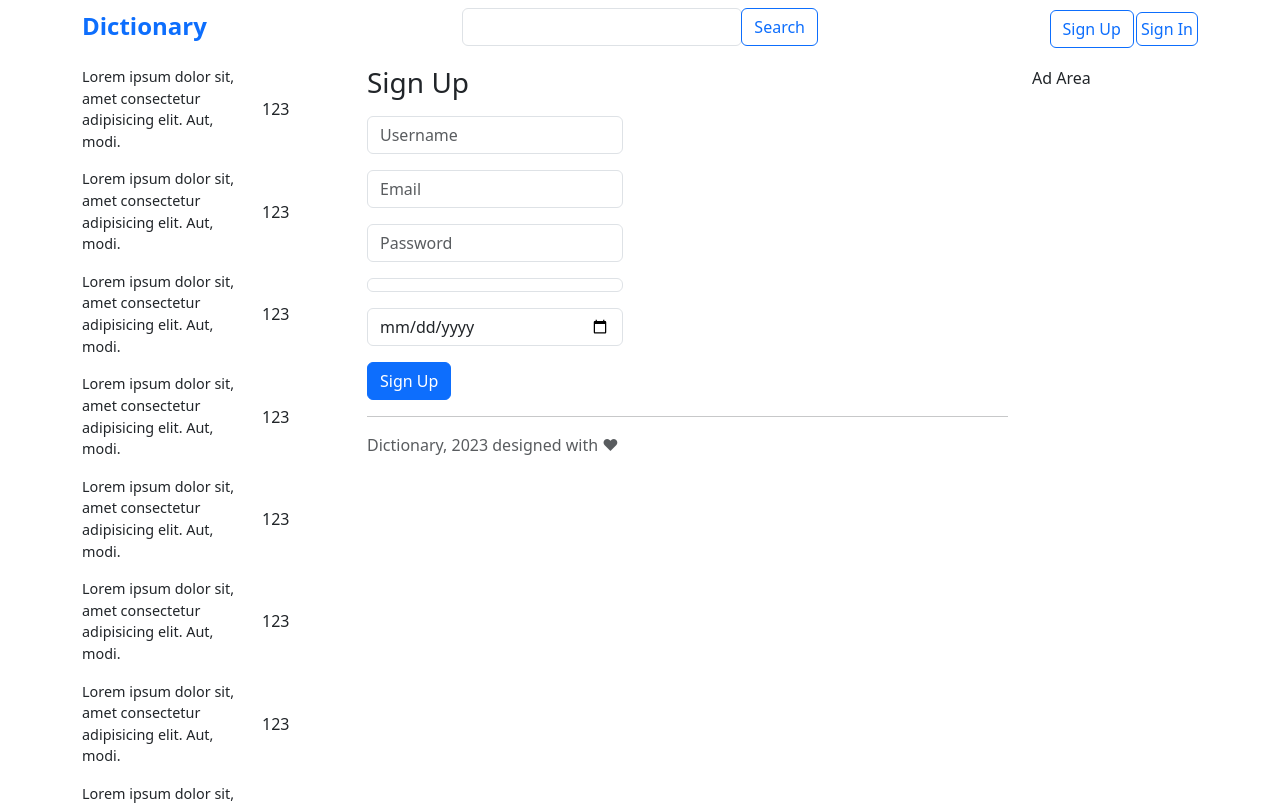
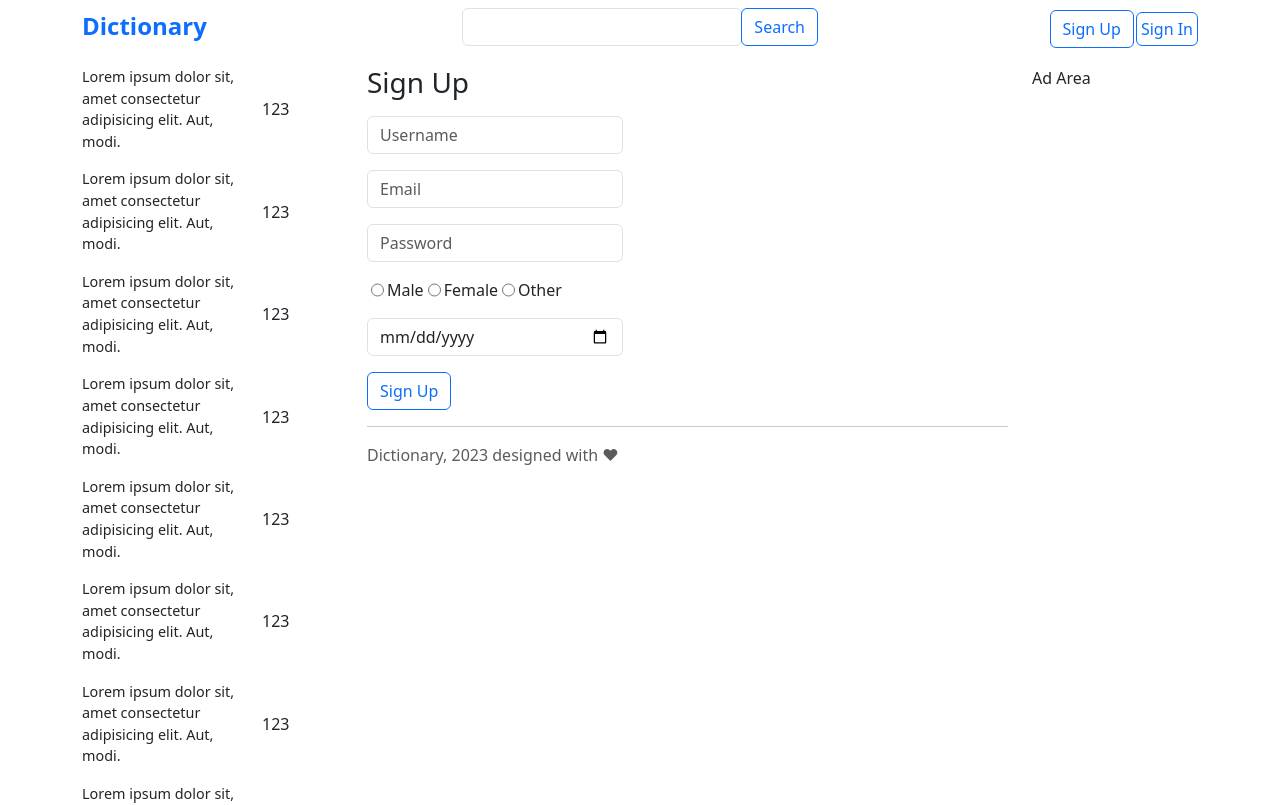
Before and after one commit to tumeraltunbas/dictionary-client, a React (Create React App) app: page /auth/sign/up in a window 1280 px wide. Shown: the top 805 px of the page. Built offline with nearby package versions, Linux system fonts and the light colour scheme; no server answers.

Commit message:
Update SignUp

```diff
--- a/src/Components/Pages/Auth/SignUp/index.jsx
+++ b/src/Components/Pages/Auth/SignUp/index.jsx
@@ -1,35 +1,58 @@
-import React, { useState } from 'react'
-import { Input } from '../../../Input'
-import { Button } from 'react-bootstrap'
-import { api } from '../../../../Services/API/api.service.js';
+import React, { useState } from "react";
+import { Input } from "../../../Input";
+import { api } from "../../../../Services/API/api.service.js";
+import { Button } from "../../../Button";
+import { useNavigate } from "react-router-dom";
+import { ToastContainer, toast } from 'react-toastify';
+import 'react-toastify/dist/ReactToastify.css';
+import { Message } from "../../../../Utils/Message/Message.js";
 
 export const SignUp = () => {
-
   const [username, setUsername] = useState("");
   const [email, setEmail] = useState("");
   const [password, setPassword] = useState("");
   const [gender, setGender] = useState();
   const [birthDate, setBirthDate] = useState();
 
+  const navigate = useNavigate();
 
-    const signUp = async(e) => {
 
+  const signUp = async (e) => {
     e.preventDefault();
 
-        const data = await api.post("/users/sign/up", {
+    if(!username || !email || !password || !gender || !birthDate){
+
+        return toast.error(Message.FillAllInputs);
+    }
+
+    try{
+
+        const {data} = await api.post("/users/sign/up", {
+          username,
           email,
-          password
+          password,
+          gender,
+          birthDate
         });
 
-        console.log(data);
+        if(data.success){
 
+            //token handling
+
+            return navigate("/");
+        }
+        else{
+            toast.error(data.message);
+        }
+    }
+    catch(err){
+        toast.error(err.response.data.message);
+    }
 };
 
-
 return (
-
+<>
     <form style={{ width: "20vw" }} onSubmit={signUp}>
-
       <h3>Sign Up</h3>
       <div className="input-group mt-3">
         <Input
@@ -50,35 +73,54 @@ export const SignUp = () => {
       <div className="input-group mt-3">
         <Input
           type="password"
-          placeholder='Password'
+          placeholder="Password"
           value={password}
           onChange={(e) => setPassword(e.target.value)}
           />
       </div>
       <div className="input-group mt-3">
-      <Input
+        <input
           type="radio"
-          placeholder='Gender'
-          value={gender}
+          id="male"
+          value="male"
+          name="gender"
+          className="m-1"
           onChange={(e) => setGender(e.target.value)}
           />
+        <label htmlFor="male">Male</label>
+        <br />
+        <input
+          type="radio"
+          id="female"
+          value="female"
+          name="gender"
+          className="m-1"
+          onChange={(e) => setGender(e.target.value)}
+          />
+        <label htmlFor="female">Female</label>
+        <br />
+        <input
+          type="radio"
+          id="other"
+          value="other"
+          name="gender"
+          className="m-1"
+          onChange={(e) => setGender(e.target.value)}
+          />
+        <label htmlFor="other">Other</label>
       </div>
       <div className="input-group mt-3">
         <Input
           type="date"
-          placeholder='Birth Date'
+          placeholder="Birth Date"
           value={birthDate}
           onChange={(e) => setBirthDate(e.target.value)}
           />
       </div>
 
-      <Button
-      type="submit"
-      children="Sign Up"
-      className="mt-3"
-      />
-
+      <Button type="submit" children="Sign Up" className="mt-3" />
     </form>
-
-    )
-}
+    <ToastContainer />
+    </>
+  );
+};
```
Lines whose indentation alone changed are shown as unchanged.
